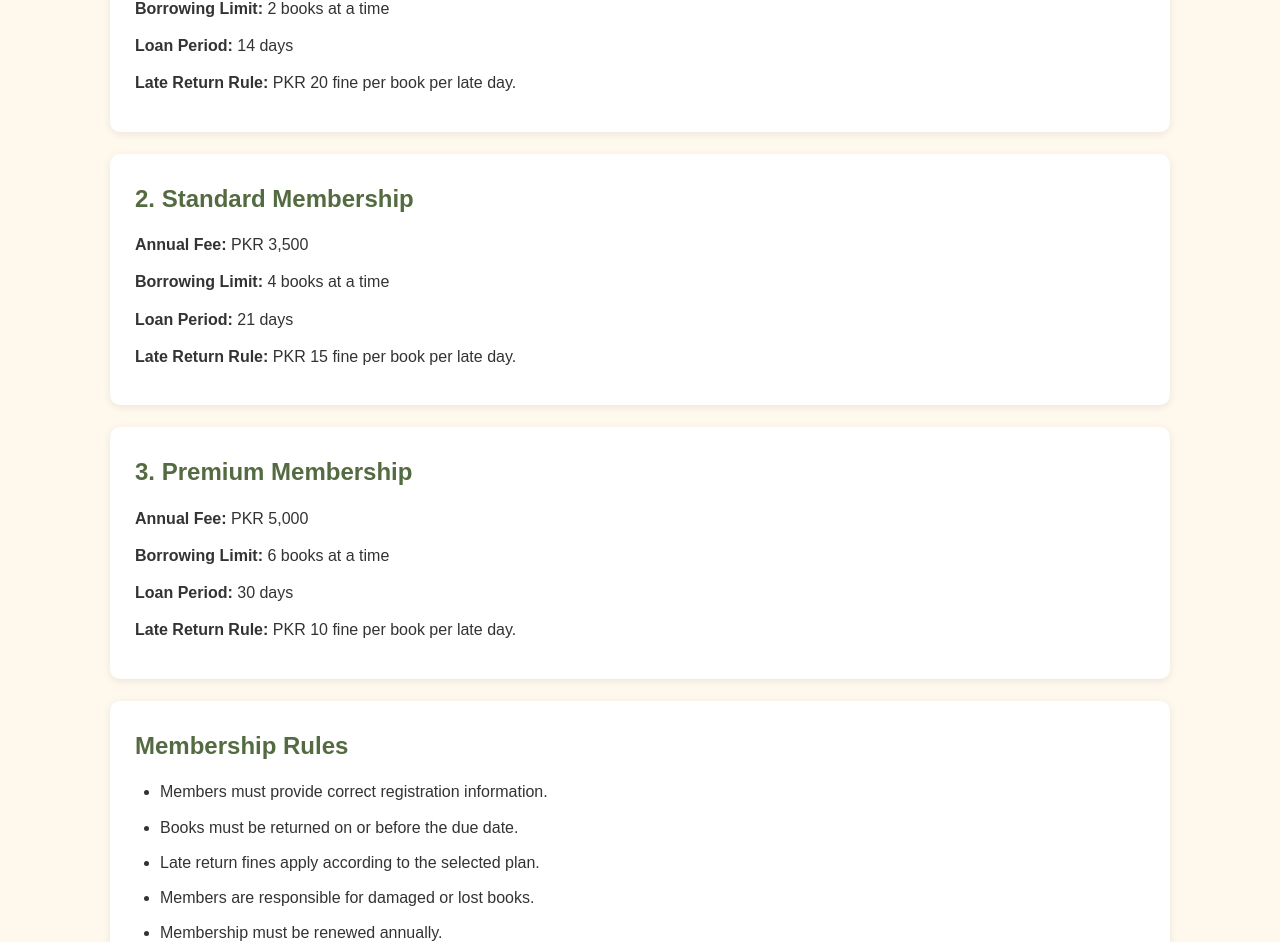
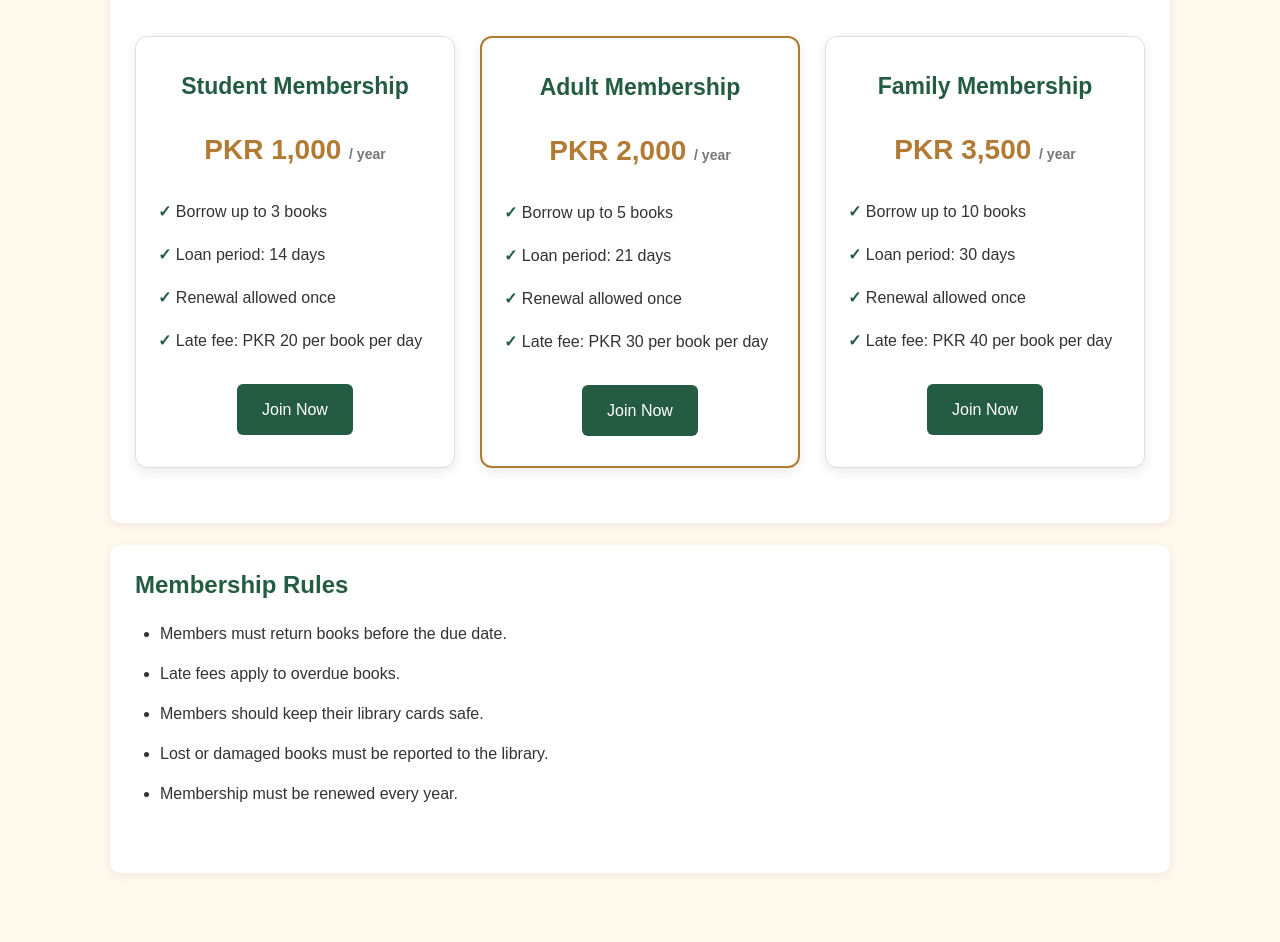
Before and after one commit to L1F23BSSE0284/readers-haven-library, a website: page src/membership.html in a window 1280 px wide. Shown: the part 579-1521 px from the top of the page. Drawn offline with Linux system fonts and the light colour scheme.

Commit message:
add membership plans page

```diff
--- a/src/membership.html
+++ b/src/membership.html
@@ -1,77 +1,138 @@
 
 <!DOCTYPE html>
 <html lang="en">
+
 <head>
     <meta charset="UTF-8">
     <meta name="viewport" content="width=device-width, initial-scale=1.0">
-    <title>Readers Haven Library | Membership</title>
+    <title>Membership Plans | Readers' Haven</title>
+
     <link rel="stylesheet" href="../styles/style.css">
 </head>
+
 <body>
 
-    <header>
-        <h1>Readers Haven Library</h1>
-        <p>Become a Member and Enjoy Reading</p>
+    <header class="site-header">
+        <div class="container">
+            <h1>Readers' Haven</h1>
 
             <nav>
                 <a href="index.html">Home</a>
                 <a href="collections.html">Collections</a>
                 <a href="membership.html">Membership</a>
-            <a href="services.html">Digital Services</a>
+                <a href="services.html">Services</a>
                 <a href="contact.html">Contact</a>
             </nav>
+        </div>
     </header>
 
     <main>
-        <section class="hero">
-            <h2>Our Membership Plans</h2>
-            <p>Choose a membership plan that suits your reading needs.</p>
+
+        <section class="membership-hero">
+            <div class="container">
+                <h2>Become a Member</h2>
+
+                <p>
+                    Join Readers' Haven and enjoy access to thousands
+                    of books, learning resources, and library services.
+                    Choose a membership plan that suits your needs.
+                </p>
+            </div>
         </section>
 
-        <section>
-            <h2>1. Basic Membership</h2>
-            <p><strong>Annual Fee:</strong> PKR 2,000</p>
-            <p><strong>Borrowing Limit:</strong> 2 books at a time</p>
-            <p><strong>Loan Period:</strong> 14 days</p>
-            <p><strong>Late Return Rule:</strong> PKR 20 fine per book per late day.</p>
+        <section class="membership-section container">
+
+            <h2>Our Membership Plans</h2>
+
+            <div class="membership-grid">
+
+                <!-- Student Membership -->
+                <article class="membership-card">
+                    <h3>Student Membership</h3>
+
+                    <p class="membership-price">
+                        PKR 1,000 <span>/ year</span>
+                    </p>
+
+                    <ul>
+                        <li>Borrow up to 3 books</li>
+                        <li>Loan period: 14 days</li>
+                        <li>Renewal allowed once</li>
+                        <li>Late fee: PKR 20 per book per day</li>
+                    </ul>
+
+                    <a href="contact.html" class="membership-btn">
+                        Join Now
+                    </a>
+                </article>
+
+                <!-- Adult Membership -->
+                <article class="membership-card featured">
+                    <h3>Adult Membership</h3>
+
+                    <p class="membership-price">
+                        PKR 2,000 <span>/ year</span>
+                    </p>
+
+                    <ul>
+                        <li>Borrow up to 5 books</li>
+                        <li>Loan period: 21 days</li>
+                        <li>Renewal allowed once</li>
+                        <li>Late fee: PKR 30 per book per day</li>
+                    </ul>
+
+                    <a href="contact.html" class="membership-btn">
+                        Join Now
+                    </a>
+                </article>
+
+                <!-- Family Membership -->
+                <article class="membership-card">
+                    <h3>Family Membership</h3>
+
+                    <p class="membership-price">
+                        PKR 3,500 <span>/ year</span>
+                    </p>
+
+                    <ul>
+                        <li>Borrow up to 10 books</li>
+                        <li>Loan period: 30 days</li>
+                        <li>Renewal allowed once</li>
+                        <li>Late fee: PKR 40 per book per day</li>
+                    </ul>
+
+                    <a href="contact.html" class="membership-btn">
+                        Join Now
+                    </a>
+                </article>
+
+            </div>
+
         </section>
 
-        <section>
-            <h2>2. Standard Membership</h2>
-            <p><strong>Annual Fee:</strong> PKR 3,500</p>
-            <p><strong>Borrowing Limit:</strong> 4 books at a time</p>
-            <p><strong>Loan Period:</strong> 21 days</p>
-            <p><strong>Late Return Rule:</strong> PKR 15 fine per book per late day.</p>
+        <section class="membership-rules container">
+
+            <h2>Membership Rules</h2>
+
+            <ul>
+                <li>Members must return books before the due date.</li>
+                <li>Late fees apply to overdue books.</li>
+                <li>Members should keep their library cards safe.</li>
+                <li>Lost or damaged books must be reported to the library.</li>
+                <li>Membership must be renewed every year.</li>
+            </ul>
+
         </section>
 
-        <section>
-            <h2>3. Premium Membership</h2>
-            <p><strong>Annual Fee:</strong> PKR 5,000</p>
-            <p><strong>Borrowing Limit:</strong> 6 books at a time</p>
-            <p><strong>Loan Period:</strong> 30 days</p>
-            <p><strong>Late Return Rule:</strong> PKR 10 fine per book per late day.</p>
-        </section>
-
-        <section>
-            <h2>Membership Rules</h2>
-            <ul>
-                <li>Members must provide correct registration information.</li>
-                <li>Books must be returned on or before the due date.</li>
-                <li>Late return fines apply according to the selected plan.</li>
-                <li>Members are responsible for damaged or lost books.</li>
-                <li>Membership must be renewed annually.</li>
-            </ul>
-        </section>
-
-        <section>
-            <h2>Join Readers Haven Today!</h2>
-            <p>Become a member and enjoy access to our library collections.</p>
-            <a href="contact.html" class="btn">Contact Us</a>
-        </section>
     </main>
 
-    <footer>
-        <p>&copy; 2026 Readers Haven Library. All rights reserved.</p>
+    <footer class="site-footer">
+        <div class="container">
+            <p>
+                &copy; 2026 Readers' Haven Public Library.
+                All rights reserved.
+            </p>
+        </div>
     </footer>
 
 </body>
--- a/styles/style.css
+++ b/styles/style.css
@@ -77,6 +77,137 @@ li {
     text-align: center;
     padding: 55px 25px;
 }
+
+/* MEMBERSHIP PAGE */
+
+.membership-hero {
+    background: #eaf3ed;
+    padding: 65px 20px;
+    text-align: center;
+}
+
+.membership-hero h2 {
+    font-size: 36px;
+    color: #245c43;
+    margin-bottom: 15px;
+}
+
+.membership-hero p {
+    max-width: 700px;
+    margin: auto;
+    line-height: 1.7;
+    color: #555;
+}
+
+.membership-section {
+    padding-top: 55px;
+    padding-bottom: 55px;
+    text-align: center;
+}
+
+.membership-section > h2 {
+    font-size: 30px;
+    margin-bottom: 35px;
+    color: #245c43;
+}
+
+.membership-grid {
+    display: grid;
+    grid-template-columns: repeat(3, 1fr);
+    gap: 25px;
+}
+
+.membership-card {
+    background: #fff;
+    padding: 30px 22px;
+    border: 1px solid #ddd;
+    border-radius: 12px;
+    box-shadow: 0 4px 12px rgba(0, 0, 0, 0.08);
+    transition: transform 0.3s ease;
+}
+
+.membership-card:hover {
+    transform: translateY(-6px);
+}
+
+.membership-card h3 {
+    color: #245c43;
+    font-size: 23px;
+}
+
+.membership-price {
+    font-size: 28px;
+    font-weight: bold;
+    color: #b17b35;
+    margin: 20px 0;
+}
+
+.membership-price span {
+    font-size: 14px;
+    color: #777;
+}
+
+.membership-card ul {
+    list-style: none;
+    padding: 0;
+    text-align: left;
+    line-height: 2.2;
+    margin-bottom: 25px;
+}
+
+.membership-card li::before {
+    content: "✓ ";
+    color: #245c43;
+    font-weight: bold;
+}
+
+.membership-card.featured {
+    border: 2px solid #b17b35;
+}
+
+.membership-btn {
+    display: inline-block;
+    background: #245c43;
+    color: white;
+    padding: 12px 25px;
+    text-decoration: none;
+    border-radius: 6px;
+}
+
+.membership-btn:hover {
+    background: #173e2d;
+}
+
+.membership-rules {
+    padding-top: 20px;
+    padding-bottom: 55px;
+}
+
+.membership-rules h2 {
+    color: #245c43;
+}
+
+.membership-rules ul {
+    line-height: 2;
+}
+
+/* Responsive design */
+@media (max-width: 768px) {
+    .membership-grid {
+        grid-template-columns: 1fr;
+    }
+
+    .membership-hero h2 {
+        font-size: 28px;
+    }
+
+    .membership-card {
+        max-width: 500px;
+        width: 100%;
+        margin: auto;
+    }
+}
+
 
 .hero h2 {
     font-size: 30px;
```
Lines whose indentation alone changed are shown as unchanged.
